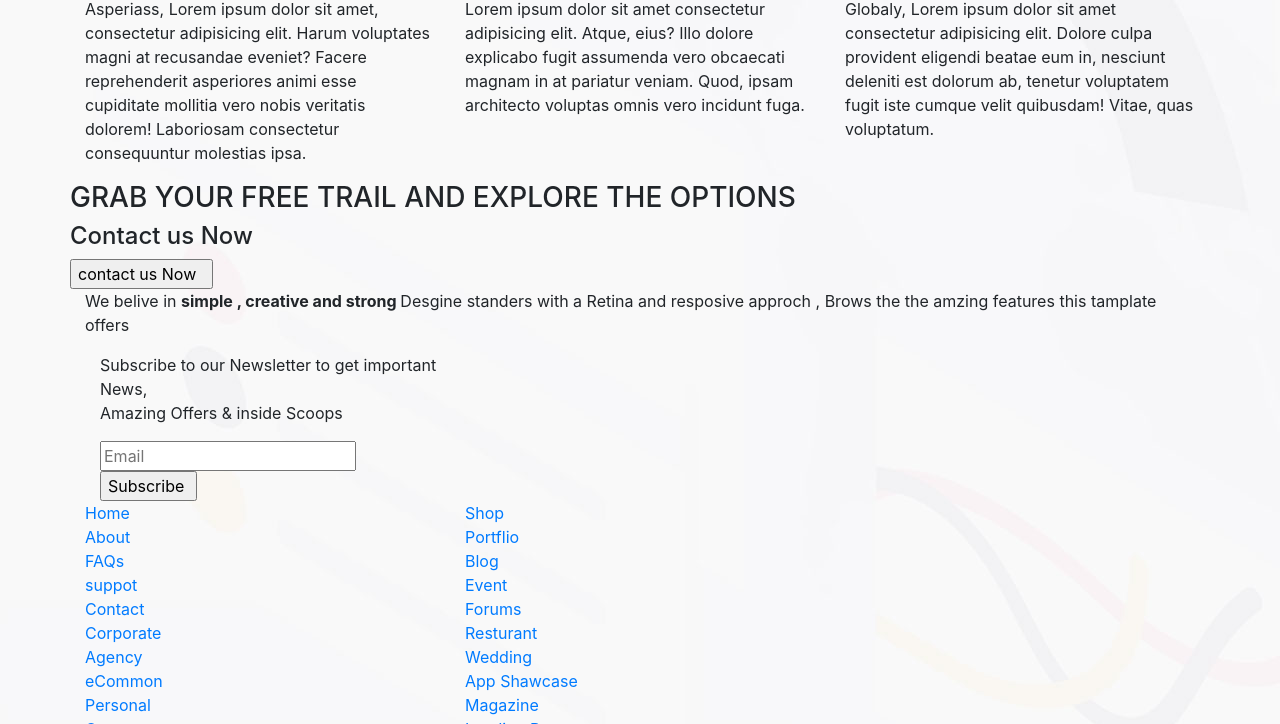
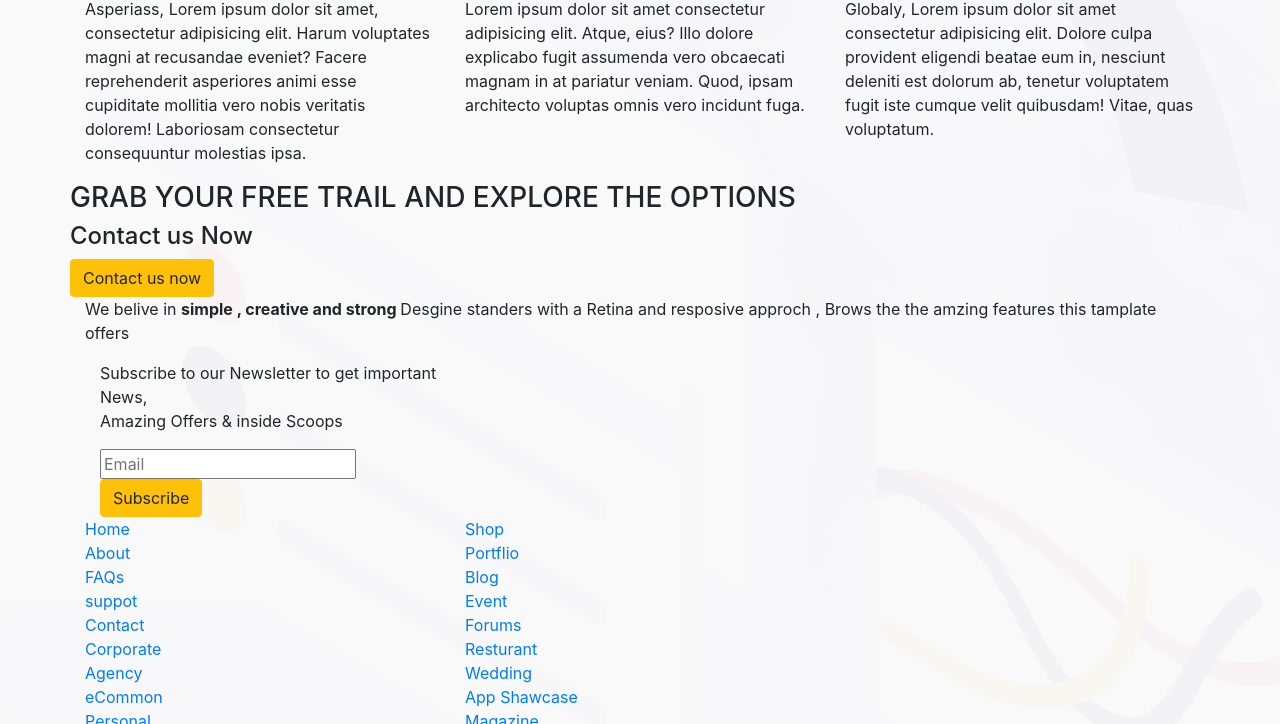
Before and after one commit to erendogan8327/mid_term_project, a plain HTML site: page forms.html in a window 1280 px wide. Shown: the part 376-1100 px from the top of the page. Drawn offline with nearby package versions, Linux system fonts and the light colour scheme.

Commit message:
Update forms.html

```diff
--- a/forms.html
+++ b/forms.html
@@ -38,8 +38,7 @@
     <h4 class="text-center " >Contact us Now </h4>
     </div>
   <div class="row">
-
-	<input class="text-center "  type="submit" value="contact us Now  ">
+      <button type="button" class="btn btn-warning">Contact us now</button>
 </div>
 </div>
 </div>
@@ -48,7 +47,7 @@
    <p> Subscribe to our Newsletter to get important News,<br> Amazing Offers & inside Scoops  </p>
     <input type="text" id="your email " name="Email" placeholder="Email ">
     <label for="Email"> </label>
-    <input type="submit" value="Subscribe ">
+    <button type="button" class="btn btn-warning">Subscribe</button>
 </div>
 </div>
 </div>
```
